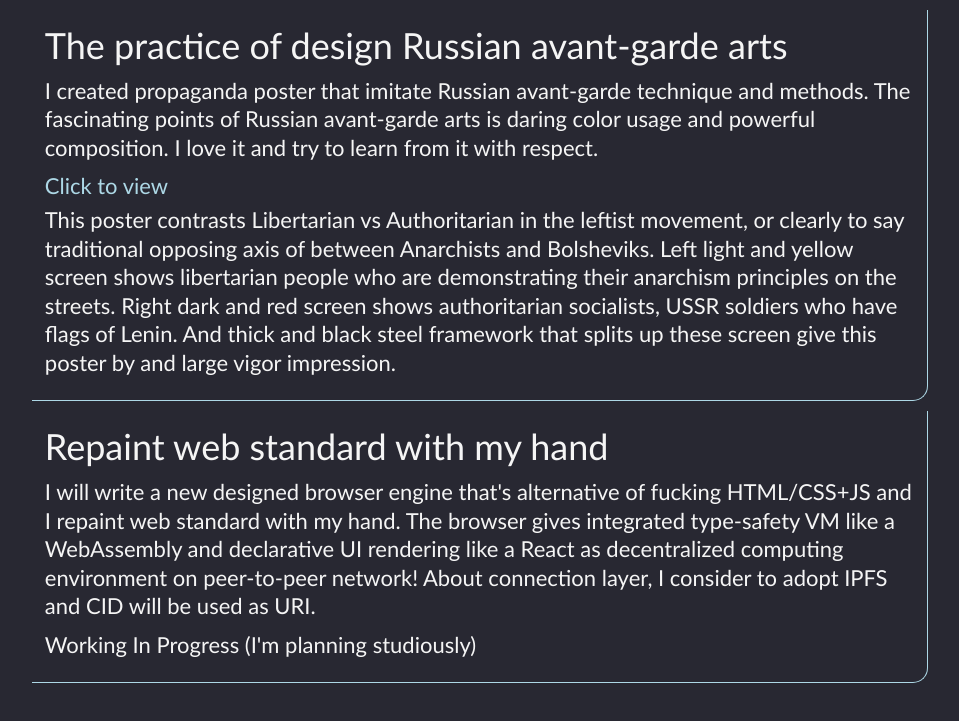
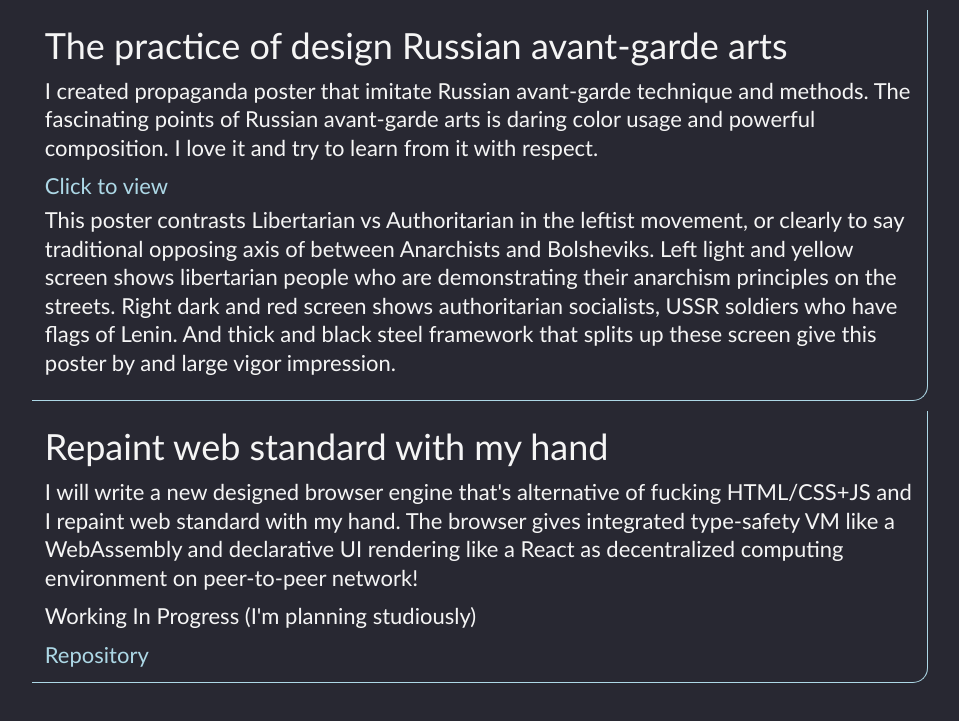
Before and after one commit to anarcho-dynabook/anarcho-dynabook.github.io, a plain HTML site: page index.html in a window 1280 px wide. Shown: the part 1649-2370 px from the top of the page, without its empty margins (160-1119 px from the left). Drawn offline with Linux system fonts and the light colour scheme.

Commit message:
Update index.html

```diff
--- a/index.html
+++ b/index.html
@@ -129,10 +129,12 @@
                     standard with my hand. The browser gives integrated
                     type-safety VM like a WebAssembly and declarative UI
                     rendering like a React as decentralized computing
-                    environment on peer-to-peer network! About connection layer,
-                    I consider to adopt IPFS and CID will be used as URI.
+                    environment on peer-to-peer network!
                 </p>
                 <p>Working In Progress (I'm planning studiously)</p>
+                <a href="https://github.com/anarcho-dynabook/htp2p"
+                    >Repository</a
+                >
             </div>
         </div>
     </body>
```
